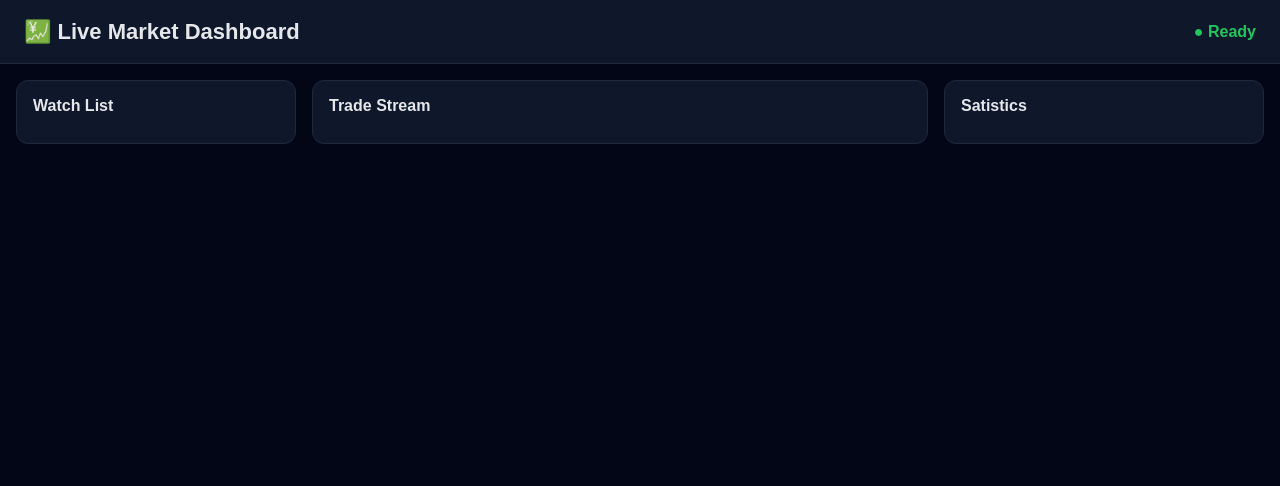
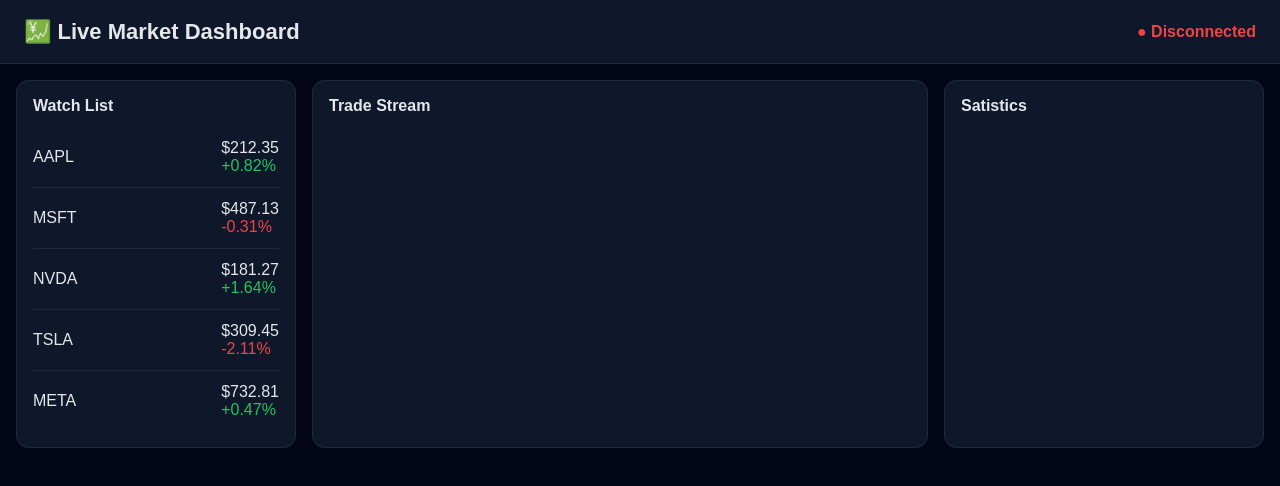
Before and after one commit to Pori-chan/market-realtime-dashboard, a React (Vite) app: page / in a window 1280 px wide. Shown: the top 486 px of the page. Built offline with nearby package versions, Linux system fonts and the light colour scheme; no server answers.

Commit message:
FinnhubにWebSocketで接続

```diff
--- a/src/App.tsx
+++ b/src/App.tsx
@@ -2,16 +2,34 @@
 import { StatsPanel } from "./components/StatsPanel";
 import { TradeStream } from "./components/TradeStream";
 import { WatchList } from "./components/WatchList";
+import { useEffect, useState } from "react";
+import { connectFinnhub } from "./services/finnhubService";
 
-function App(){
-  return(
+function App() {
+  const [connected, setConnected] = useState(false);
+
+  useEffect(() => {
+    const socket = connectFinnhub();
+
+    socket.onopen = () => {
+      setConnected(true);
+    };
+    socket.onclose = () => {
+      setConnected(false);
+    };
+    return () => {
+      socket.close();
+    };
+
+  }, []);
+  return (
     <>
-      <Header />
+      <Header connected={connected} />
 
       <main className="dashboard">
-        <WatchList/>
-        <TradeStream/>
-        <StatsPanel/>
+        <WatchList />
+        <TradeStream />
+        <StatsPanel />
       </main>
     </>
   )
--- a/src/components/Header.tsx
+++ b/src/components/Header.tsx
@@ -1,8 +1,14 @@
-export function Header() {
+
+type HeaderProps = {
+    connected: boolean;
+}
+
+export function Header({ connected }: HeaderProps) {
     return (
         <header className="header">
             <h1>💹 Live Market Dashboard</h1>
-            <div className="status">● Ready</div>
-        </header>
+            <div className={connected ? "status connected" : "status disconnected"} >
+                ● {connected?"Connected":"Disconnected"}</div>
+        </header >
     );
 }
--- a/src/components/WatchList.tsx
+++ b/src/components/WatchList.tsx
@@ -1,7 +1,23 @@
+import { watchList } from "../data/watchList";
+
 export function WatchList() {
   return (
     <section className="panel">
       <h2>Watch List</h2>
+
+      {watchList.map((stock) => (
+        <div className="watch-item" key={stock.symbol}>
+          <div>{stock.symbol}</div>
+
+          <div>
+            <div>${stock.price.toFixed(2)}</div>
+
+            <div className={stock.changePercent >= 0 ? "positive" : "negative"}>
+              {stock.changePercent > 0 ? "+" : ""}{stock.changePercent.toFixed(2)}%
+            </div>
+          </div>
+        </div>
+      ))}
     </section>
   );
 }
--- /dev/null
+++ b/src/data/watchList.ts
@@ -0,0 +1,9 @@
+import type { Market } from "../types/markets";
+
+export const watchList: Market[]=[
+    {symbol:"AAPL",price:212.35,changePercent:0.82},
+    {symbol:"MSFT",price:487.13,changePercent:-0.31},
+    {symbol:"NVDA",price:181.27,changePercent:1.64},
+    {symbol:"TSLA",price:309.45,changePercent:-2.11},
+    {symbol:"META",price:732.81,changePercent:0.47},
+];
--- a/src/index.css
+++ b/src/index.css
@@ -49,3 +49,31 @@
   margin: 0 0 12px;
   font-size: 16px;
 }
+
+.watch-item {
+  display: flex;
+  justify-content: space-between;
+  align-items: center;
+  padding: 12px 0;
+  border-bottom: 1px solid #1e293b;
+}
+
+.watch-item:last-child {
+  border-bottom: none;
+}
+
+.positive {
+  color: #22c55e;
+}
+
+.negative {
+  color: #ef4444;
+}
+
+.connected {
+  color: #22c55e;
+}
+
+.disconnected {
+  color: #ef4444;
+}
--- /dev/null
+++ b/src/services/finnhubService.ts
@@ -0,0 +1,7 @@
+const API_KEY = import.meta.env.VITE_FINNHUB_API_KEY;
+
+export function connectFinnhub(): WebSocket {
+    return new WebSocket(
+        `wss://ws.finnhub.io?token=${API_KEY}`
+    );
+}
--- /dev/null
+++ b/src/types/markets.ts
@@ -0,0 +1,5 @@
+export type Market = {
+    symbol:string;
+    price:number;
+    changePercent: number;
+};
```
